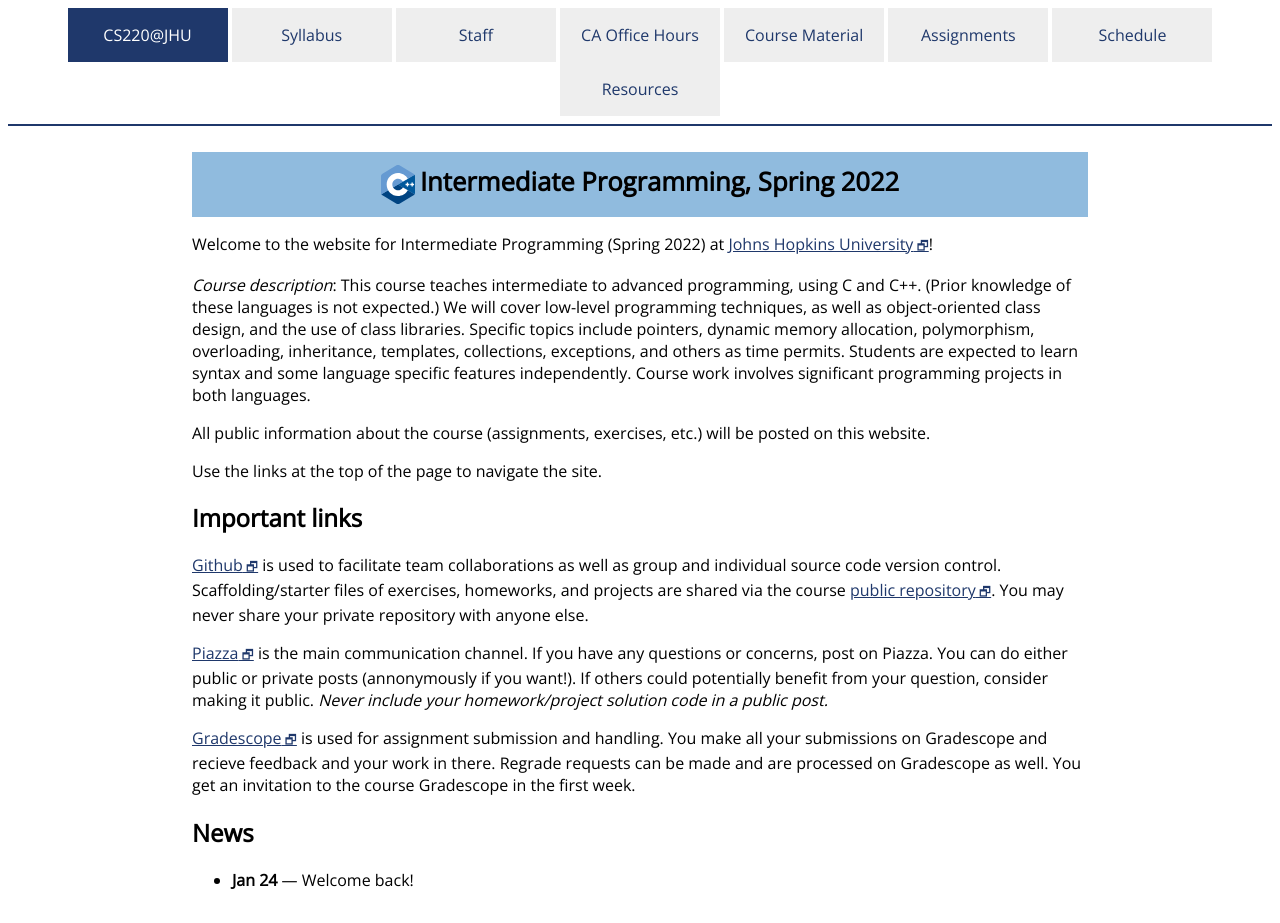
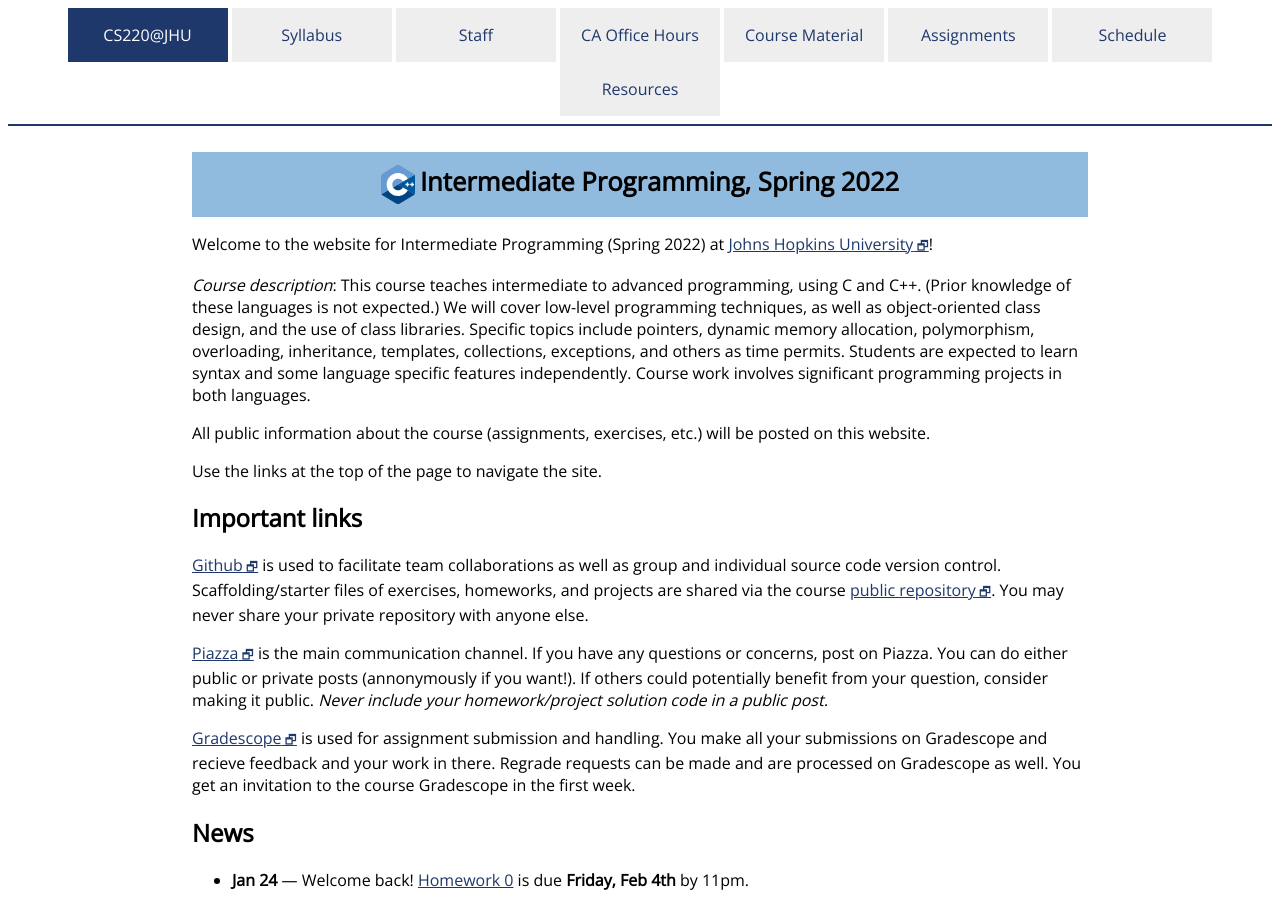
Before and after one commit to jhu-ip/cs220-s22, a Jekyll site: the page built from index.md, in a window 1280 px wide. Built offline with Jekyll 4.4.1, drawn with Linux system fonts in a browser that asks for light colours; some web fonts are replaced.

Commit message:
mention hw0 in first news item

```diff
--- a/index.md
+++ b/index.md
@@ -47,4 +47,4 @@ to the course Gradescope in the first week.
 
 ## News
 
-* **Jan 24** — Welcome back!
+* **Jan 24** — Welcome back! [Homework 0](assign/hw0.html) is due **Friday, Feb 4th** by 11pm.
```
